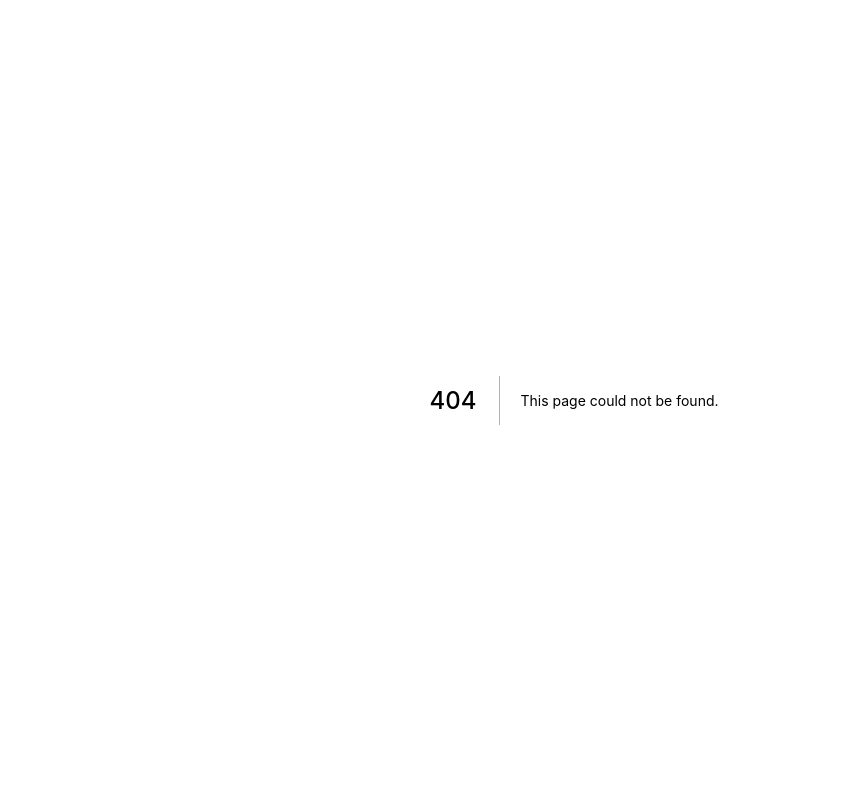
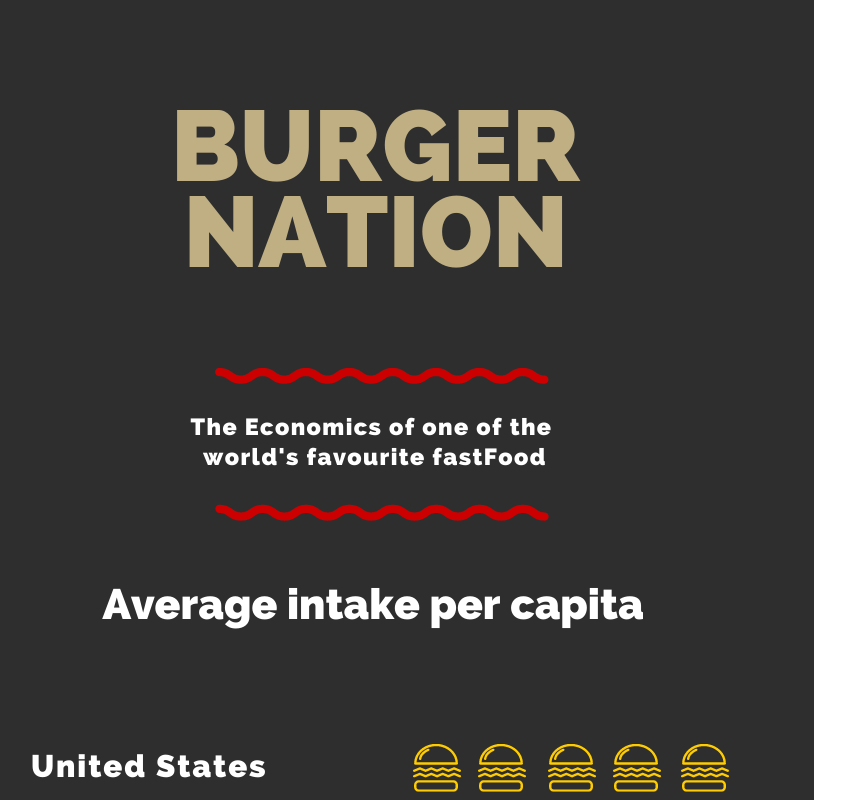
Before and after one commit to Hurly77/The-Eatery, a Next.js app: page /company in a window 1280 px wide. Before the commit this address had no page. Shown: the top 800 px of the page, without its empty margins (66-911 px from the left). Built offline with nearby package versions, Linux system fonts and the light colour scheme.

Commit message:
added route for /company

```diff
--- /dev/null
+++ b/pages/company/index.js
@@ -0,0 +1,10 @@
+import Image from 'next/image';
+const CompanyPage = () => {
+  return (
+    <div className='flex justify-center bg-black pt-3'>
+      <img src='/images/time-line.png' className='' />
+    </div>
+  );
+};
+
+export default CompanyPage;
```
